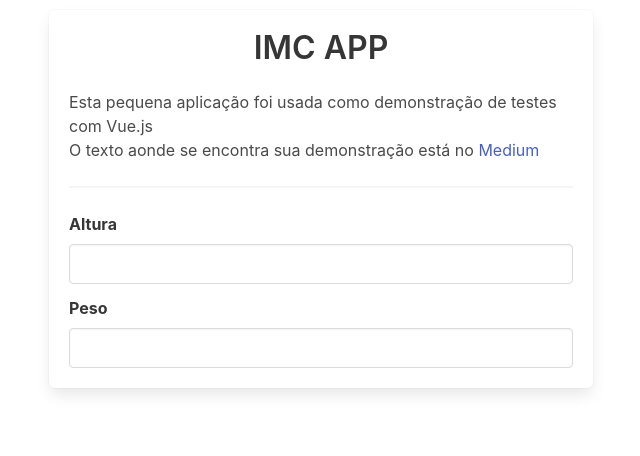
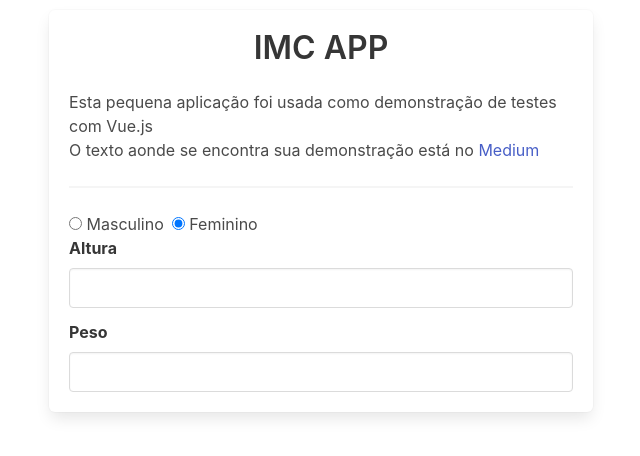
Before and after one commit to emanuelgsouza/imc-vue-app, a Vue app: page / in a window 1280 px wide. Shown: the top 456 px of the page, without its empty margins (319-959 px from the left). Built offline with nearby package versions, Linux system fonts and the light colour scheme.

Commit message:
- update tests

```diff
--- a/src/App.vue
+++ b/src/App.vue
@@ -22,7 +22,7 @@
         return null
       },
       resultCategory () {
-        if (this.canLoadResult) {
+        if (this.canLoadResult && this.resultImcCalc) {
           return loadCategory(this.genre, this.resultImcCalc)
         }
 
@@ -44,6 +44,17 @@
           <p> O texto aonde se encontra sua demonstração está no <a href="https://medium.com">Medium</a> </p>
 
           <hr>
+
+          <div class="control">
+            <label class="radio">
+              <input type="radio" v-model="genre" value="M">
+              Masculino
+            </label>
+            <label class="radio">
+              <input type="radio" v-model="genre" value="F">
+              Feminino
+            </label>
+          </div>
 
           <div class="field">
             <label for="heigth" class="label"> Altura </label>
--- a/src/domains/categories/imc-table.js
+++ b/src/domains/categories/imc-table.js
@@ -8,7 +8,7 @@ export default {
     2: imc => inRange(toNumber(imc), 20.7, 26.4),
     3: imc => inRange(toNumber(imc), 26.4, 27.8),
     4: imc => inRange(toNumber(imc), 27.8, 31.1),
-    5: imc => gt(toNumber(imc), 31.2)
+    5: imc => gt(toNumber(imc), 31.1)
   },
   [ GENRES.FEMALE ]: {
     0: imc => lt(toNumber(imc), 0),
@@ -16,6 +16,6 @@ export default {
     2: imc => inRange(toNumber(imc), 19.1, 25.8),
     3: imc => inRange(toNumber(imc), 25.8, 27.3),
     4: imc => inRange(toNumber(imc), 27.3, 32.3),
-    5: imc => gt(toNumber(imc), 32.4)
+    5: imc => gt(toNumber(imc), 32.3)
   }
 }
```
Also changed, not shown: 2 other files (tests, documents, lock files or other folders).
